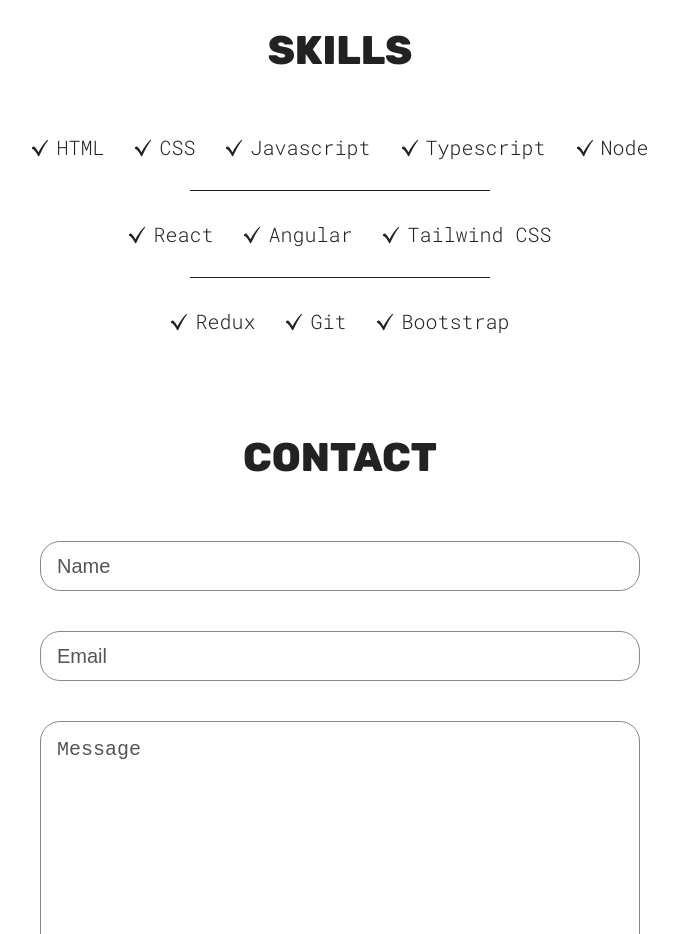
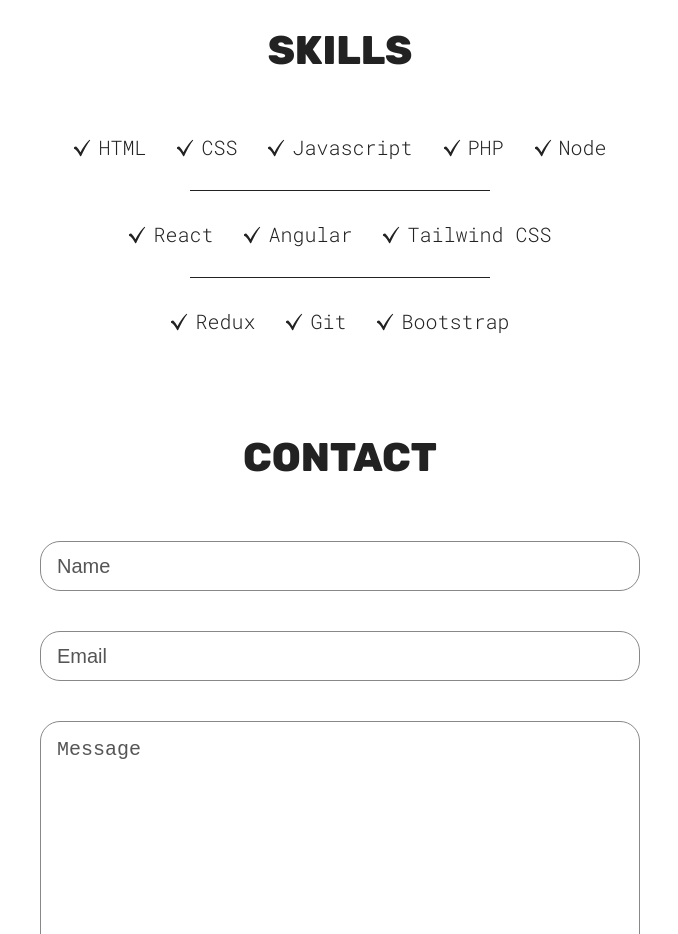
Before and after one commit to lisjakj/web-portfolio, a React (Vite) app: page / in a window 1280 px wide. Shown: the part 1100-2034 px from the top of the page, without its empty margins (300-978 px from the left). Built offline with nearby package versions, Linux system fonts and the light colour scheme.

Commit message:
Update Skills.jsx

```diff
--- a/src/sections/Skills/Skills.jsx
+++ b/src/sections/Skills/Skills.jsx
@@ -16,7 +16,7 @@ function Skills() {
         <SkillList src={checkMarkIcon} skill="HTML" />
         <SkillList src={checkMarkIcon} skill="CSS" />
         <SkillList src={checkMarkIcon} skill="Javascript" />
-        <SkillList src={checkMarkIcon} skill="Typescript" />
+        <SkillList src={checkMarkIcon} skill="PHP" />
         <SkillList src={checkMarkIcon} skill="Node" />
       </div>
       <hr />
```
